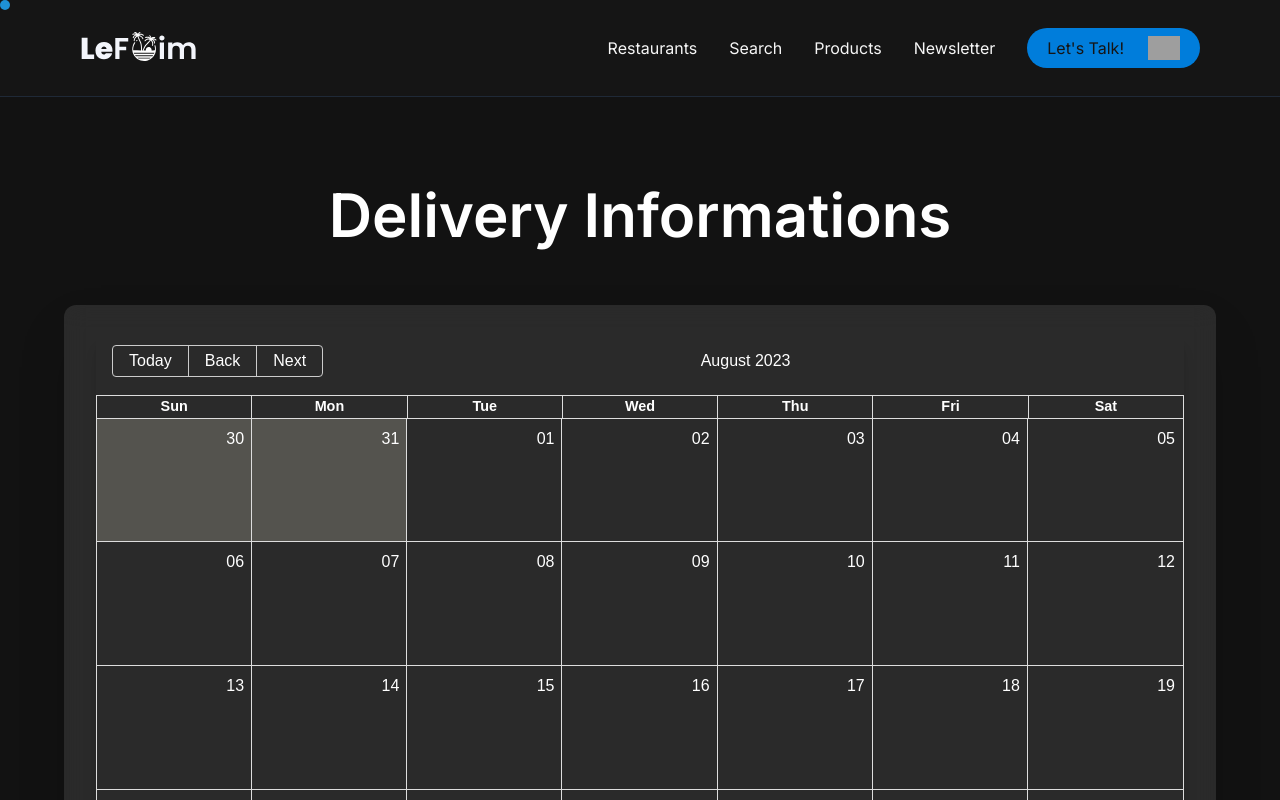
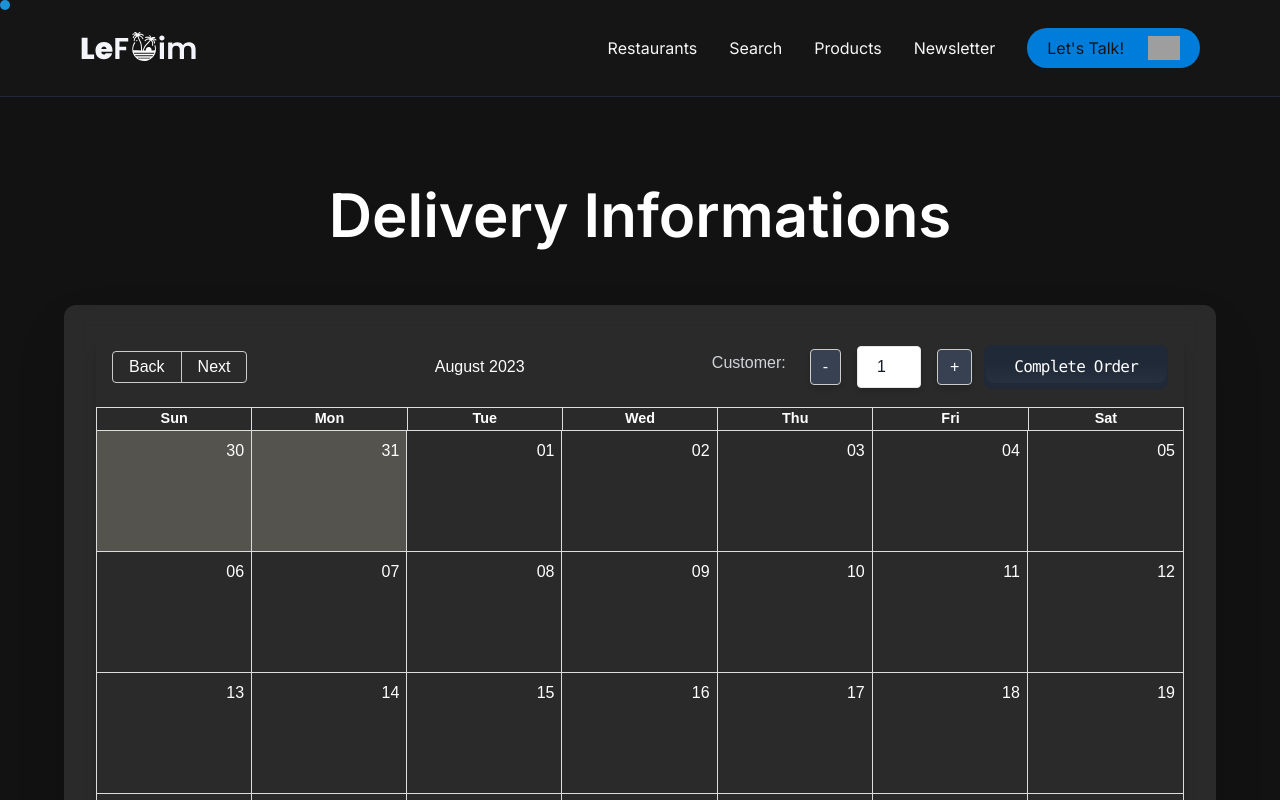
Before and after one commit to lucasjolibois54/sundown-boulevard, a Next.js app: page /order/date in a window 1280 px wide. Shown: the top 800 px of the page. Built offline with nearby package versions, Linux system fonts and the light colour scheme; grey boxes are pictures that could not be loaded.

Commit message:
Update page.js

```diff
--- a/app/(pages)/(OrderSystem)/order/date/page.js
+++ b/app/(pages)/(OrderSystem)/order/date/page.js
@@ -42,7 +42,7 @@ export default function TimePicker() {
 
       savedData = {
         ...savedData,
-        date: selectedDate.toISOString().split('T')[0],
+        date: moment(selectedDate).format('YYYY-MM-DD'),
         time: selectedTime.format('HH:mm'),
         customer: customerCount,
       };
@@ -72,7 +72,7 @@ export default function TimePicker() {
 
       <div className="p-8 rounded-xl shadow-2xl space-y-8 w-full bg-white bg-opacity-10 backdrop-blur-md">
         <div className="react-calendar shadow-lg rounded-lg overflow-hidden">
-          <Calendar
+          {/* <Calendar
             localizer={localizer}
             defaultDate={new Date()}
             defaultView="month"
@@ -90,7 +90,74 @@ export default function TimePicker() {
                 };
               }
             }}
+          /> */}
+          <Calendar
+  localizer={localizer}
+  defaultDate={new Date()}
+  defaultView="month"
+  views={['month']}
+  events={[]}
+  style={{ height: "700px" }}
+  onSelectSlot={handleDateSelect}
+  selectable={true}
+  dayPropGetter={(date) => {
+    if (selectedDate && moment(date).isSame(selectedDate, 'day')) {
+      return {
+        style: {
+          backgroundColor: '#007DDB',
+        },
+      };
+    }
+  }}
+  components={{
+    toolbar: (toolbarProps) => {
+      return (
+        <div className="rbc-toolbar">
+          <span className="rbc-btn-group">
+            <button onClick={() => toolbarProps.onNavigate('PREV')}>Back</button>
+            <button onClick={() => toolbarProps.onNavigate('NEXT')}>Next</button>
+          </span>
+          <span className="rbc-toolbar-label">{toolbarProps.label}</span>
+          <span className="rbc-btn-group !text-gray-900 text-center">
+            <div className='flex gap-3'>
+          <div className="flex items-center space-x-4">
+          <label className="text-gray-300 font-medium mb-2 mr-2">Customer:</label>
+          <button
+            onClick={() => setCustomerCount(prev => prev - 1)}
+            className="!bg-gray-700 !text-white !rounded !px-3 !py-2 !hover:bg-gray-600 !active:bg-gray-800 !focus:outline-none !focus:ring !focus:ring-gray-200 !transition-shadow !shadow-md"
+          >
+            -
+          </button>
+          <input
+            type="number"
+            value={customerCount}
+            readOnly
+            className="border rounded px-3 py-2 w-16 text-center shadow-md"
           />
+          <button
+            onClick={() => setCustomerCount(prev => prev + 1)}
+            className="!bg-gray-700 !text-white !rounded !px-3 !py-2 !hover:bg-gray-600 !active:bg-gray-800 !focus:outline-none !focus:ring !focus:ring-gray-200 !transition-shadow !shadow-md"
+          >
+            +
+          </button>
+        </div>
+        <Link
+              href="/order/receipt"
+              onClick={handleSaveDateTime}
+              class="hover:cursor-none relative inline-flex items-center justify-center px-7 py-2 overflow-hidden font-mono font-medium tracking-tighter text-white bg-gray-800 border-gray-800 border-2 hover:BORDER-bgColorDark rounded-lg group"
+            >
+              <span class="absolute w-0 h-0 transition-all duration-500 ease-out bg-main-color rounded-full group-hover:w-72 group-hover:h-72"></span>
+              <span class="absolute inset-0 w-full h-full -mt-1 rounded-lg opacity-30 bg-gradient-to-b from-transparent via-transparent to-gray-700"></span>
+              <span class="relative">Complete Order</span>
+            </Link>
+        </div>
+          </span>
+        </div>
+      );
+    }
+  }}
+/>
+
         </div>
 
         {/* Modal for time slot selection */}
@@ -109,7 +176,7 @@ export default function TimePicker() {
           </div>
         )}
 
-        <div className="flex items-center space-x-4">
+        <div className="flex items-center space-x-4 hidden">
           <label className="text-gray-300 font-medium mb-2 mr-2">Customer:</label>
           <button
             onClick={() => setCustomerCount(prev => prev - 1)}
@@ -133,7 +200,7 @@ export default function TimePicker() {
 
         <button
           onClick={handleSaveDateTime}
-          className="w-full mt-4 bg-blue-600 text-white rounded px-4 py-2 hover:bg-blue-500 active:bg-blue-700 focus:outline-none focus:ring focus:ring-blue-200 transition-shadow shadow-md"
+          className=" w-full mt-4 bg-blue-600 text-white rounded px-4 py-2 hover:bg-blue-500 active:bg-blue-700 focus:outline-none focus:ring focus:ring-blue-200 transition-shadow shadow-md"
         >
           Save Date & Time
         </button>
```
